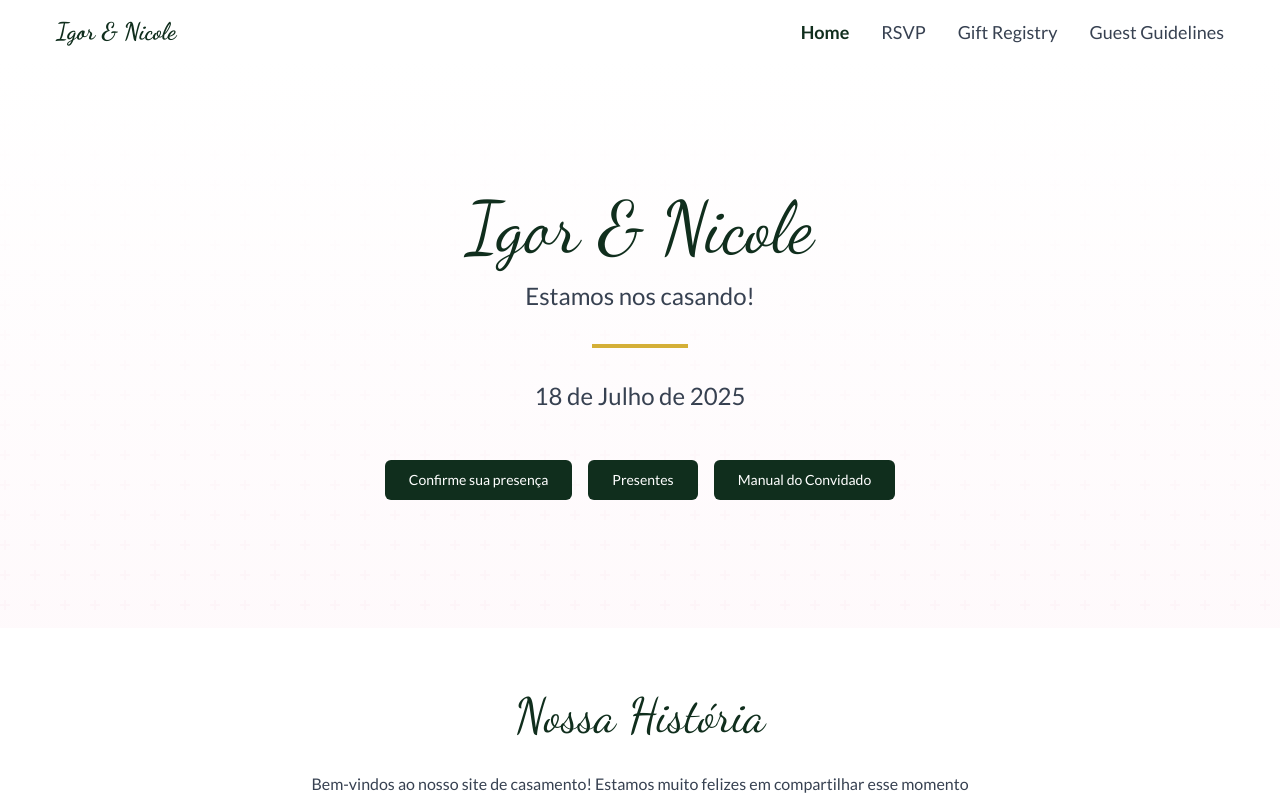
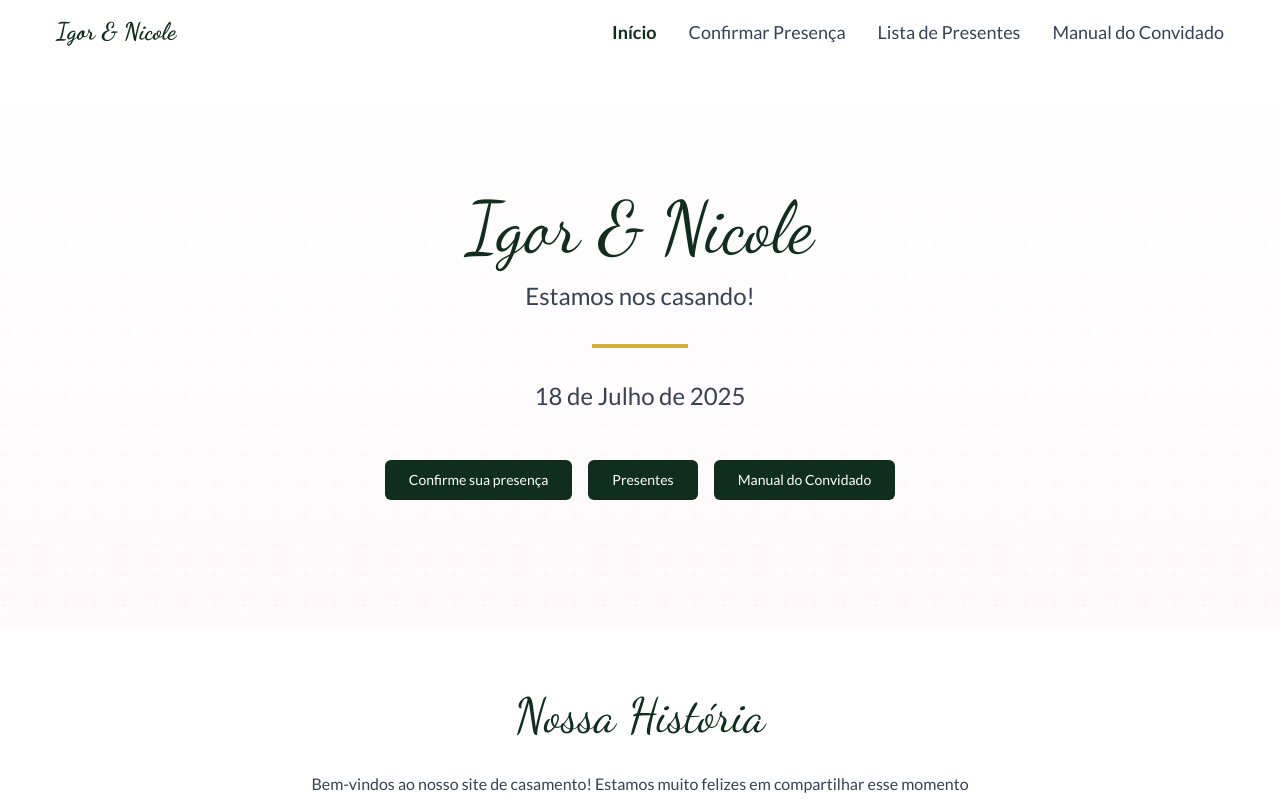
Before and after one commit to Igorextreme/igor-and-nicole-site, a React (Vite) app: page / in a window 1280 px wide. Shown: the top 800 px of the page. Built offline with nearby package versions, Linux system fonts and the light colour scheme.

Commit message:
Refactor: Translate navbar to Portuguese
Translate the navigation bar elements to Portuguese.

```diff
--- a/src/components/Navbar.tsx
+++ b/src/components/Navbar.tsx
@@ -7,10 +7,10 @@ const Navbar = () => {
   const location = useLocation();
 
   const navLinks = [
-    { name: "Home", path: "/" },
-    { name: "RSVP", path: "/rsvp" },
-    { name: "Gift Registry", path: "/gifts" },
-    { name: "Guest Guidelines", path: "/guidelines" },
+    { name: "Início", path: "/" },
+    { name: "Confirmar Presença", path: "/rsvp" },
+    { name: "Lista de Presentes", path: "/gifts" },
+    { name: "Manual do Convidado", path: "/guidelines" },
   ];
 
   const toggleMenu = () => {
```
